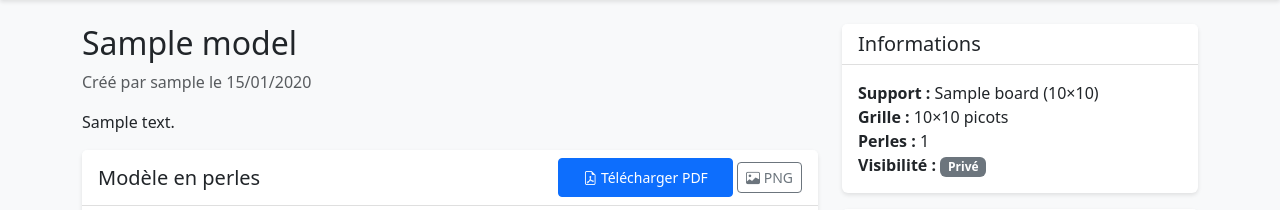
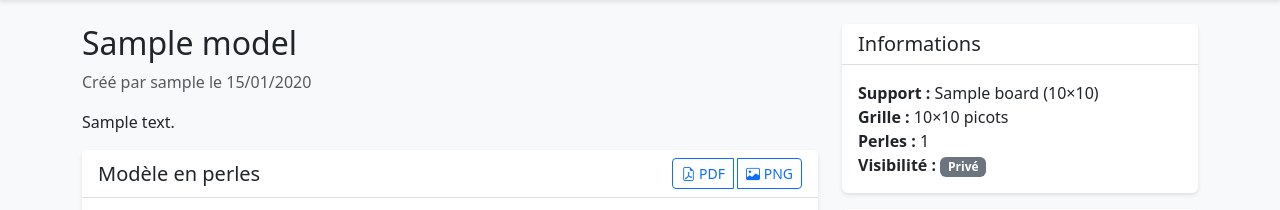
Before and after one commit to lbihin/buggel_perl, a Django app: template templates/beadmodels/details.html in a window 1280 px wide. Shown: the part 56-266 px from the top of the page. Run offline with Django 5.2, Linux system fonts and the light colour scheme; the template is opened without the code that fills it: most values are stand-ins (such as "Sample title", 1, 10 or a date in 2020); grey boxes marked "Sample" are stand-in pictures; data that the repository does not hold is empty; some libraries are stand-ins or nearby versions.

Commit message:
Refactor download buttons and action links in bead model details; enhance button styles and update text for clarity

```diff
--- a/templates/beadmodels/details.html
+++ b/templates/beadmodels/details.html
@@ -19,9 +19,9 @@
         <div class="card mb-4">
           <div class="card-header d-flex justify-content-between align-items-center">
             <h5 class="card-title mb-0">Modèle en perles</h5>
-            <div>
-              <a href="{% url 'beadmodels:download' model.pk 'pdf' %}" class="btn btn-primary btn-sm"><i class="bi bi-file-earmark-pdf"></i> Télécharger PDF</a>
-              <a href="{% url 'beadmodels:download' model.pk 'png' %}" class="btn btn-outline-secondary btn-sm"><i class="bi bi-image"></i> PNG</a>
+            <div class="btn-group btn-group-sm">
+              <a href="{% url 'beadmodels:download' model.pk 'pdf' %}" class="btn btn-outline-primary"><i class="bi bi-file-earmark-pdf"></i> PDF</a>
+              <a href="{% url 'beadmodels:download' model.pk 'png' %}" class="btn btn-outline-primary"><i class="bi bi-image"></i> PNG</a>
             </div>
           </div>
           <div class="card-body text-center">
@@ -94,7 +94,7 @@
               {% for color in model.metadata.palette %}
                 {% if not color.is_background %}
                   <div class="text-center" style="width: 48px;" title="{{ color.name|default:'?' }} — {{ color.count }} perles">
-                    <div style="width: 32px; height: 32px; margin: 0 auto; border-radius: 50%; border: 1px solid #ccc; background-color: rgb({{ color.rgb.0 }}, {{ color.rgb.1 }}, {{ color.rgb.2 }});"></div>
+                    <div style="width: 32px; height: 32px; margin: 0 auto; border-radius: 50%; border: 1px solid #ccc; background-color: {{ color.hex }};"></div>
                     <small class="text-muted" style="font-size: .65rem;">{{ color.count }}</small>
                   </div>
                 {% endif %}
@@ -115,8 +115,8 @@
               {% if model.bead_pattern %}
                 <a href="{% url 'beadmodels:download' model.pk 'pdf' %}" class="btn btn-primary"><i class="bi bi-file-earmark-pdf"></i> Télécharger PDF</a>
               {% endif %}
-              <a href="{% url 'beadmodels:create' %}?model_id={{ model.id }}" class="btn btn-outline-primary"><i class="bi bi-arrow-repeat"></i> Re-transformer</a>
-              <a href="{% url 'beadmodels:edit' model.pk %}" class="btn btn-outline-secondary"><i class="bi bi-pencil"></i> Modifier</a>
+              <a href="{% url 'beadmodels:create' %}?model_id={{ model.id }}" class="btn btn-outline-primary"><i class="bi bi-arrow-repeat"></i> Régénérer le motif</a>
+              <a href="{% url 'beadmodels:edit' model.pk %}" class="btn btn-outline-secondary"><i class="bi bi-pencil"></i> Renommer / Décrire</a>
               <a href="{% url 'beadmodels:delete' model.pk %}" class="btn btn-outline-danger"><i class="bi bi-trash"></i> Supprimer</a>
             </div>
           </div>
```
